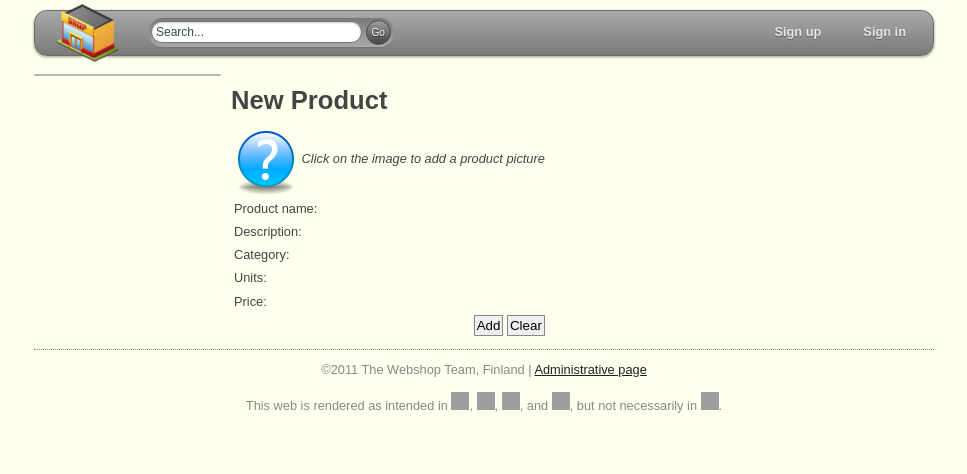
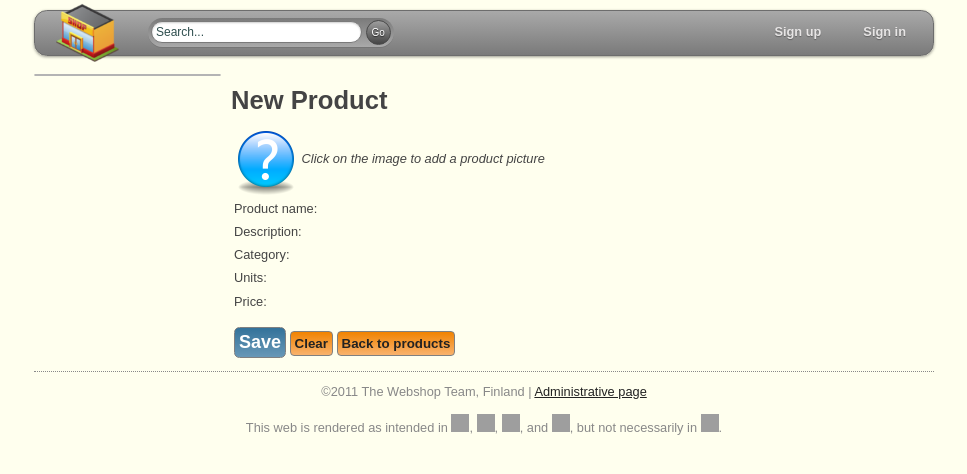
Before and after one commit to mkd/Webshop, a Django app: template src/Shop/web/templates/myadmin_add_product.html in a window 1280 px wide. Shown: the top 474 px of the page, without its empty margins (156-1123 px from the left). Run offline with Django 3.2, Linux system fonts and the light colour scheme; the template is opened without the code that fills it, so the values that code supplies are empty; some libraries are stand-ins or nearby versions; grey boxes are pictures that could not be loaded.

Commit message:
More beautiful style for buttons.

```diff
--- a/src/Shop/web/templates/myadmin_add_product.html
+++ b/src/Shop/web/templates/myadmin_add_product.html
@@ -78,9 +78,11 @@
         </tr>
         -->
         <tr>
-            <td colspan="2" align="right">
-                <input type="submit" id="submit" value="Add" />
-                <input type="reset" value="Clear" />
+            <td colspan="2" class="buttons">
+                <input class="button" type="submit" id="submit" value="Save" />
+                <input class="return" type="reset" value="Clear" />
+                <input class="return" type="button" value="Back to products"
+                       onclick="window.location='/myadmin_products'" />
             </td>
         </tr>
         </table>
```
